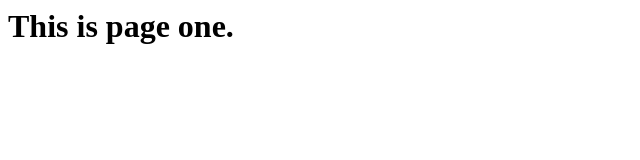
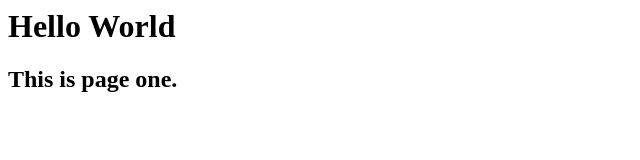
Before and after one commit to AghaAmil/git-basic, a plain HTML site: page page1.html in a window 1280 px wide. Shown: the whole page, without its empty margins (0-640 px from the left). Drawn offline with Linux system fonts and the light colour scheme.

Commit message:
gitRest,gitCheckout,gitRestore

```diff
--- a/page1.html
+++ b/page1.html
@@ -1,7 +1,8 @@
 <html>
 <body>
 
-<h1>This is page one.</h1>
+<h1>Hello World</h1>
+<h2>This is page one.</h2>
 
 </body>
 </html>
```
Also changed, not shown: footer.html (added, +7 -0 lines), page2.html (+1 -0 lines).
